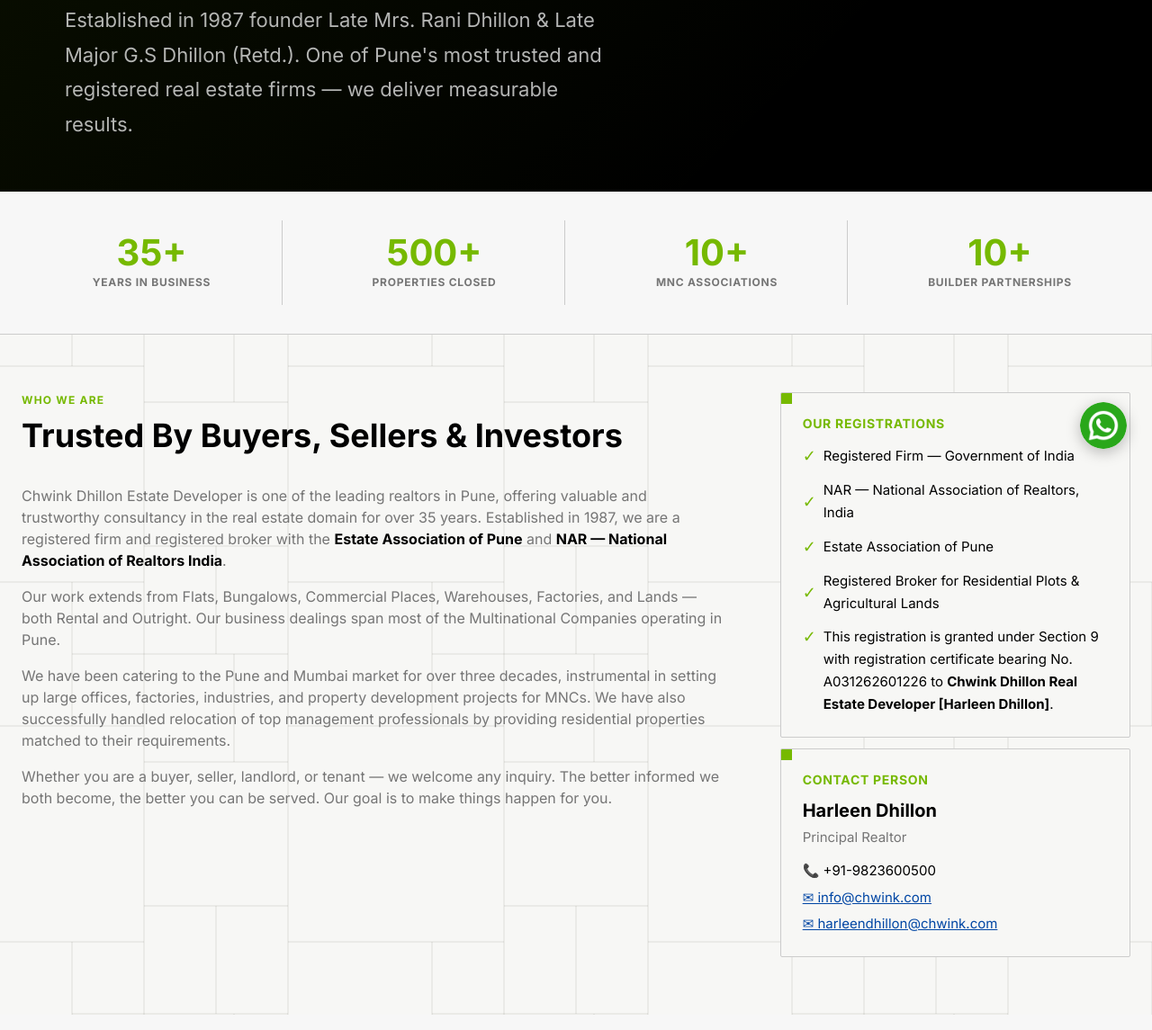
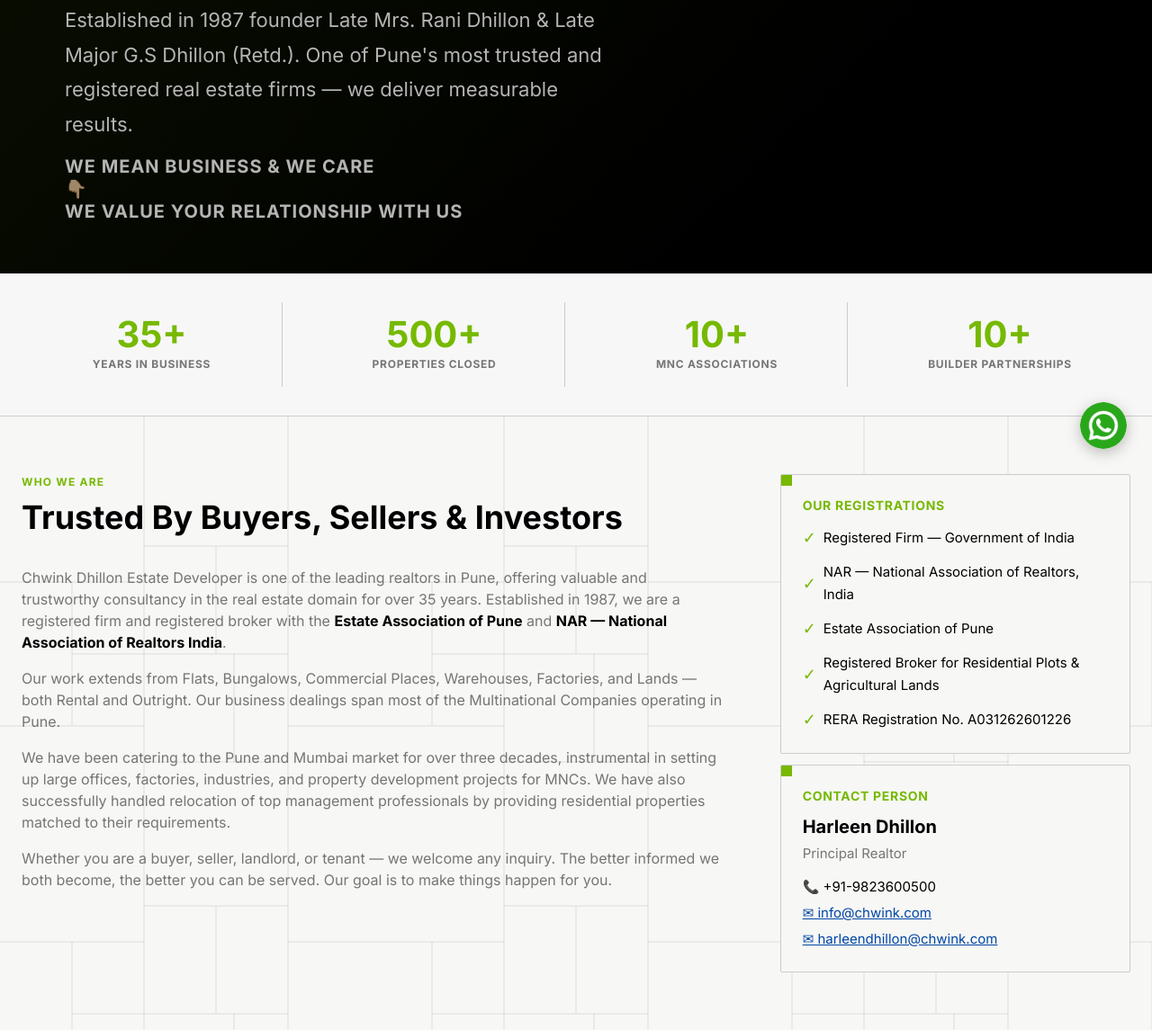
Before and after one commit to Sauravambuskar/Chwink-vercel, a website built with Vite: page about.html in a window 1280 px wide. Shown: the part 273-1418 px from the top of the page at 90% size. Built offline with nearby package versions, Linux system fonts and the light colour scheme.

Commit message:
Simplify RERA disclosure to just the registration number, add tagline banner
About Us and Contact page heroes now show "We Mean Business & We Care /
We Value Your Relationship With Us". The About Us RERA list item now
shows only the RERA number instead of the full legal clause.

```diff
--- a/about.html
+++ b/about.html
@@ -150,6 +150,11 @@
       <p class="t-heading-lg" style="color:var(--c-on-dark-mute); max-width:600px;">
         Established in 1987 founder Late Mrs. Rani Dhillon & Late Major G.S Dhillon (Retd.). One of Pune's most trusted and registered real estate firms — we deliver measurable results.
       </p>
+      <p class="t-heading-md" style="color:var(--c-on-dark-mute); margin-top:var(--s-lg); font-weight:700; text-transform:uppercase; letter-spacing:0.05em;">
+        We Mean Business &amp; We Care<br>
+        👇🏼<br>
+        We Value Your Relationship With Us
+      </p>
     </div>
   </div>
 
@@ -218,12 +223,9 @@
                 <span style="color:var(--c-primary); font-size:18px;">✓</span>
                 <span class="t-body-sm">Registered Broker for Residential Plots &amp; Agricultural Lands</span>
               </li>
-              <li style="display:flex; gap:var(--s-sm); align-items:flex-start;">
-                <span style="color:var(--c-primary); font-size:18px; line-height:1.4;">✓</span>
-                <span class="t-body-sm">
-                  This registration is granted under Section 9 with registration certificate bearing No. A031262601226 to
-                  <strong>Chwink Dhillon Real Estate Developer [Harleen Dhillon]</strong>.
-                </span>
+              <li style="display:flex; gap:var(--s-sm); align-items:center;">
+                <span style="color:var(--c-primary); font-size:18px;">✓</span>
+                <span class="t-body-sm">RERA Registration No. A031262601226</span>
               </li>
             </ul>
           </div>
```
Also changed, not shown: contact.html (+5 -0 lines).
